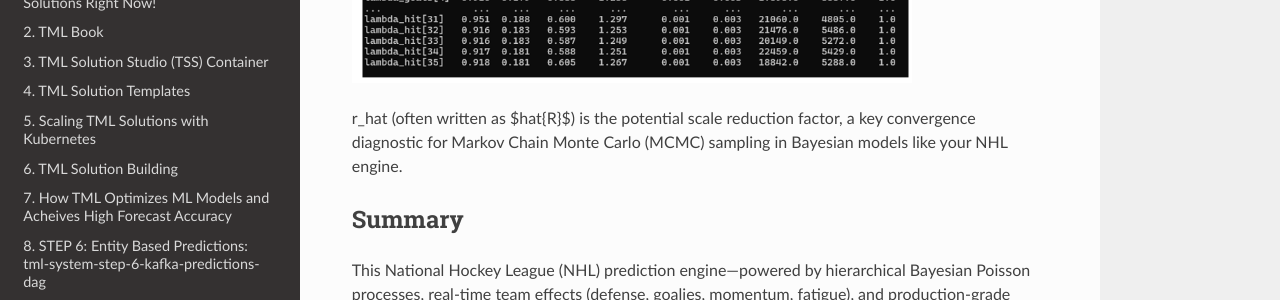
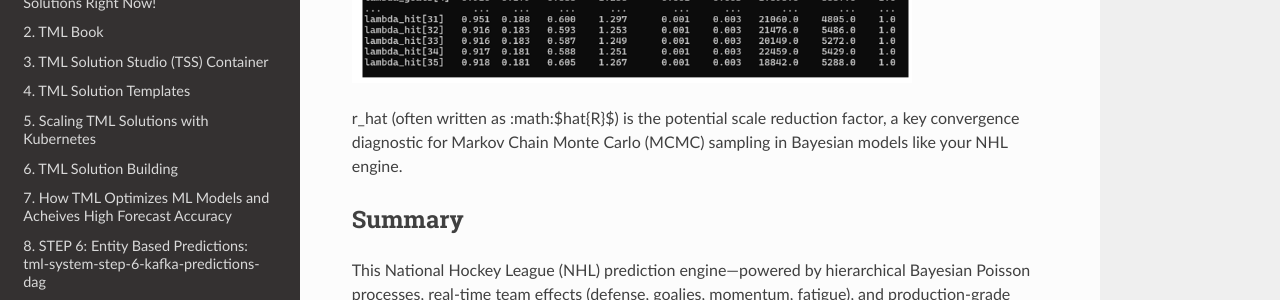
Before and after one commit to smaurice101/readthedocs, a Sphinx documentation site: the page built from docs/source/lsm.rst, in a window 1280 px wide and 900 px high, scrolled down 5474 px. Shown: the part 151-451 px from the top of the window. Built offline with Sphinx 7.4.7 and the Read the Docs theme 3.1.0, drawn with Linux system fonts in a browser that asks for light colours; some of the changed lines change nothing that is shown; some of the changed text lies outside the part shown.

Commit message:
Update lsm.rst

```diff
--- a/docs/source/lsm.rst
+++ b/docs/source/lsm.rst
@@ -160,7 +160,7 @@ Each player–event pair (for example, “Player 0 goals” or “Player 31 hits
 .. figure:: lsm6.png
    :scale: 70%
 
-r_hat (often written as $\hat{R}$) is the potential scale reduction factor, a key convergence diagnostic for Markov Chain Monte Carlo (MCMC) sampling in Bayesian models like your NHL engine.
+r_hat (often written as :math:$\hat{R}$) is the potential scale reduction factor, a key convergence diagnostic for Markov Chain Monte Carlo (MCMC) sampling in Bayesian models like your NHL engine.
 
 Summary
 =====================
```
